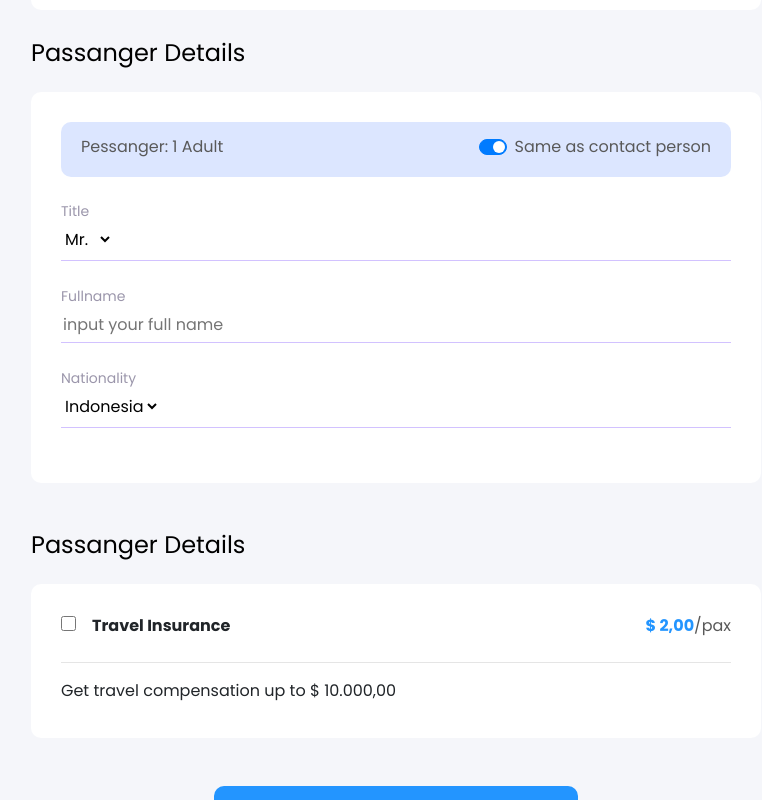
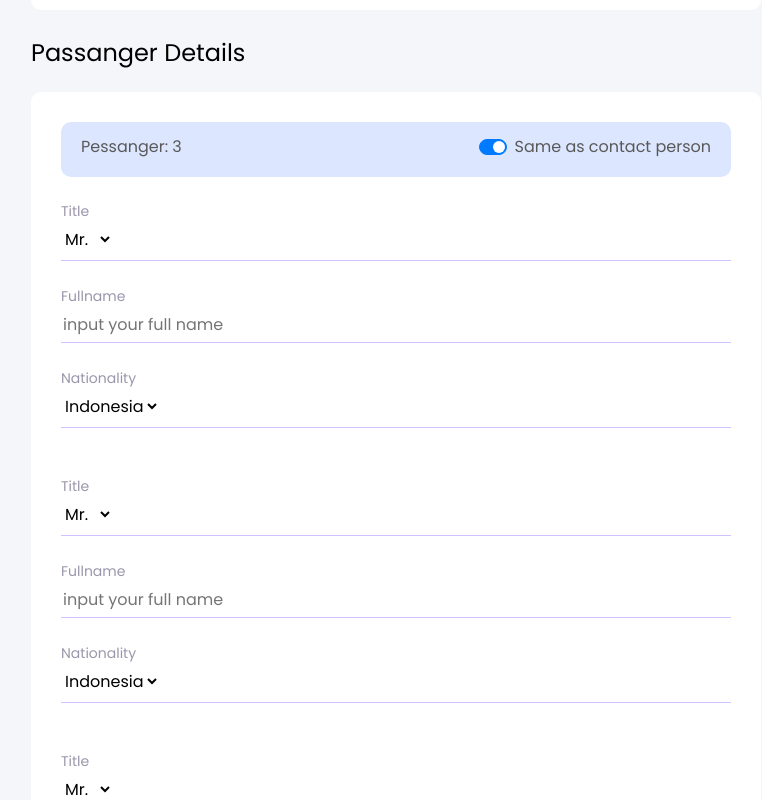
Before and after one commit to andrawanerlang1/TERBANGIN-FrontEnd, a Vue app: page /detail in a window 1280 px wide. Shown: the part 560-1360 px from the top of the page, without its empty margins (54-816 px from the left). Built offline with nearby package versions, Linux system fonts and the light colour scheme.

Commit message:
add passanger form loop

```diff
--- a/src/components/_base/FlightDetail/PassengerDetailTop.vue
+++ b/src/components/_base/FlightDetail/PassengerDetailTop.vue
@@ -4,7 +4,7 @@
       <div class="top mb-4">
         <div class="d-flex justify-content-between">
           <div>
-            <p class="text-dark-grey">Pessanger: 1 Adult</p>
+            <p class="text-dark-grey">Pessanger: {{ passanger }}</p>
           </div>
           <div>
             <div class="custom-control custom-switch">
@@ -23,6 +23,7 @@
           </div>
         </div>
       </div>
+      <div class="form-input-passanger" v-for="item in passanger" :key="item">
         <div class="input-form">
           <p class="text-grey">Title</p>
           <div>
@@ -36,7 +37,7 @@
           <p class="text-grey">Fullname</p>
           <input class="mb-1" type="text" placeholder="input your full name" />
         </div>
-      <div class="input-form">
+        <div class="input-form mb-5">
           <p class="text-grey">Nationality</p>
           <div>
             <select name="nationality" class="mb-2">
@@ -48,7 +49,14 @@
         </div>
       </div>
     </div>
+  </div>
 </template>
+
+<script>
+export default {
+  props: ['passanger']
+}
+</script>
 
 <style scoped>
 .form {
--- a/src/views/FlightDetail.vue
+++ b/src/views/FlightDetail.vue
@@ -18,7 +18,7 @@
             <h4 class=" mb-4 mt-4  text-black">
               Passanger Details
             </h4>
-            <PassangerDetailTop />
+            <PassangerDetailTop :passanger="passanger" />
           </b-col>
         </b-row>
         <b-row>
@@ -59,6 +59,11 @@ export default {
     FlightDetailCard,
     PassangerDetailTop,
     PassangerDetailBot
+  },
+  data() {
+    return {
+      passanger: 3
+    }
   }
 }
 </script>
```
Lines whose indentation alone changed are shown as unchanged.
